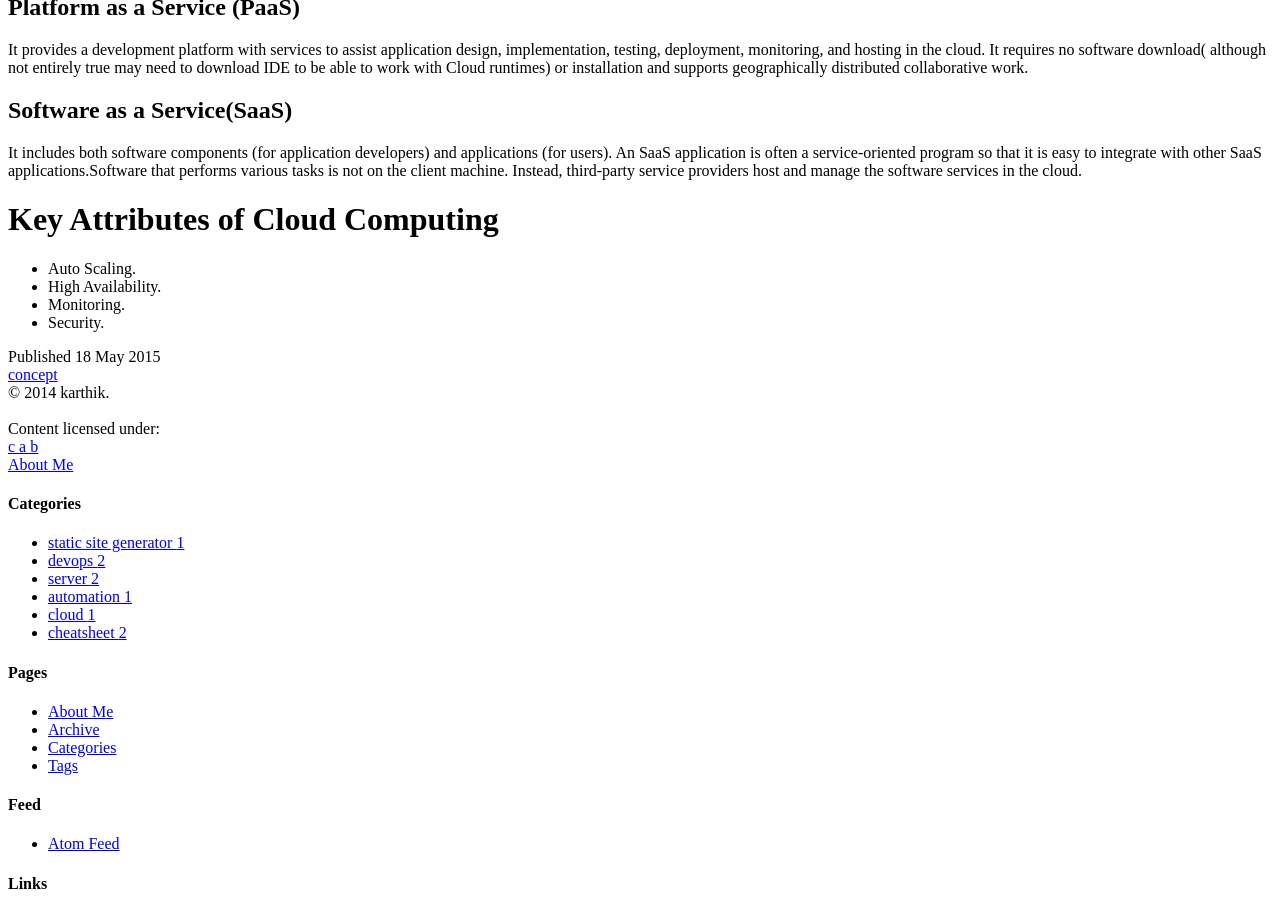
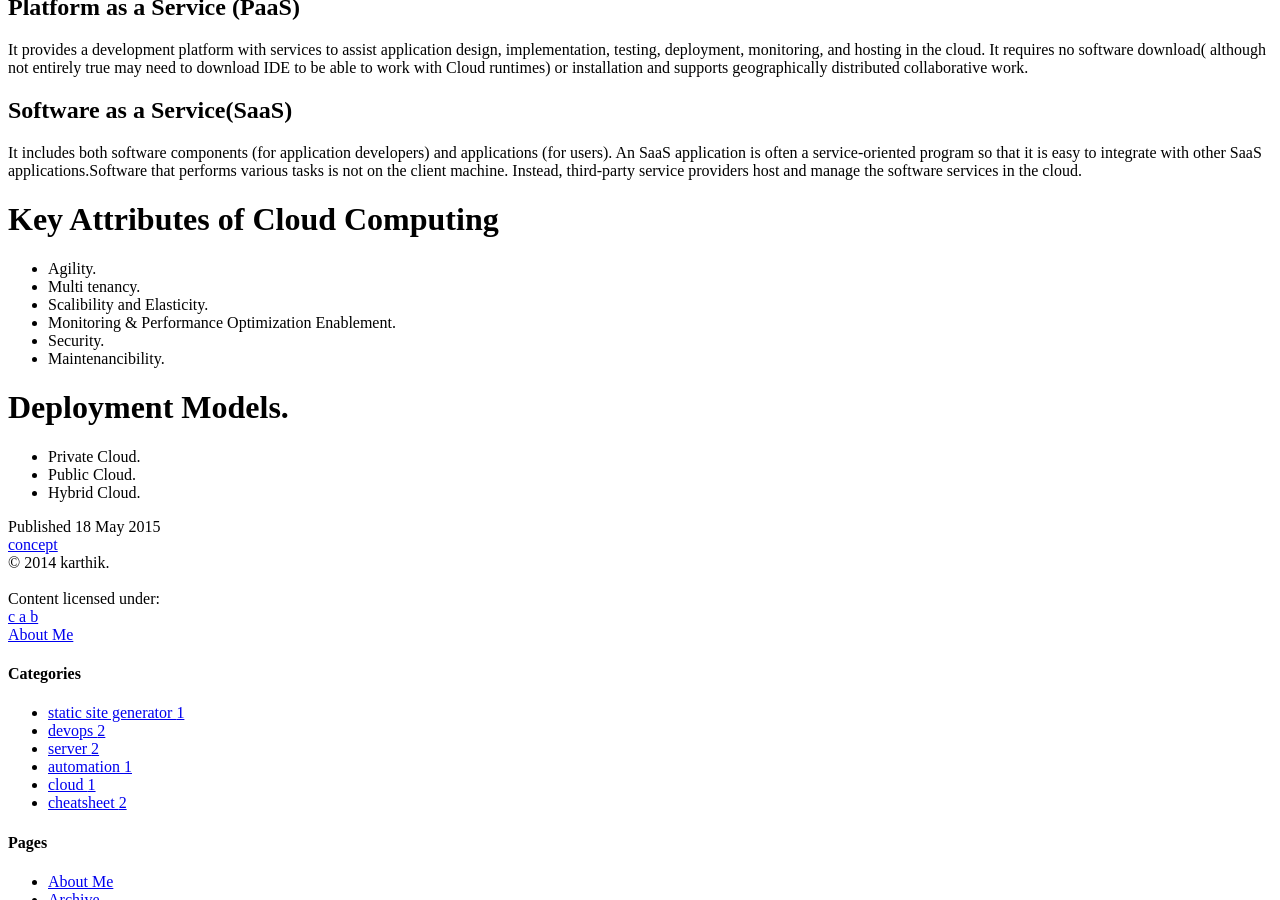
Before and after one commit to karpra/karpra.github.io, a Jekyll site: the page built from _posts/2015-5-18-Introduction to cloud computing.md, in a window 1280 px wide and 900 px high, scrolled down 767 px. Built offline with Jekyll 4.4.1, drawn with Linux system fonts in a browser that asks for light colours; nearby versions of some CDN libraries; library files that are not in the unit come from our copies.

Commit message:
Update 2015-5-18-Introduction to cloud computing.md

```diff
--- a/_posts/2015-5-18-Introduction to cloud computing.md
+++ b/_posts/2015-5-18-Introduction to cloud computing.md
@@ -23,7 +23,14 @@ It provides a development platform with services to assist application design, i
 It includes both software components (for application developers) and applications (for users). An SaaS application is often a service-oriented program so that it is easy to integrate with other SaaS applications.Software that performs various tasks is not on the client machine. Instead, third-party service providers host and manage the software services in the cloud.
 
 # Key Attributes of Cloud Computing
-+ Auto Scaling.
-+ High Availability.
-+ Monitoring.
++ Agility.
++ Multi tenancy.
++ Scalibility and Elasticity.
++ Monitoring & Performance Optimization Enablement.
 + Security.
++ Maintenancibility.
+
+# Deployment Models.
++ Private Cloud.
++ Public Cloud.
++ Hybrid Cloud.
```
